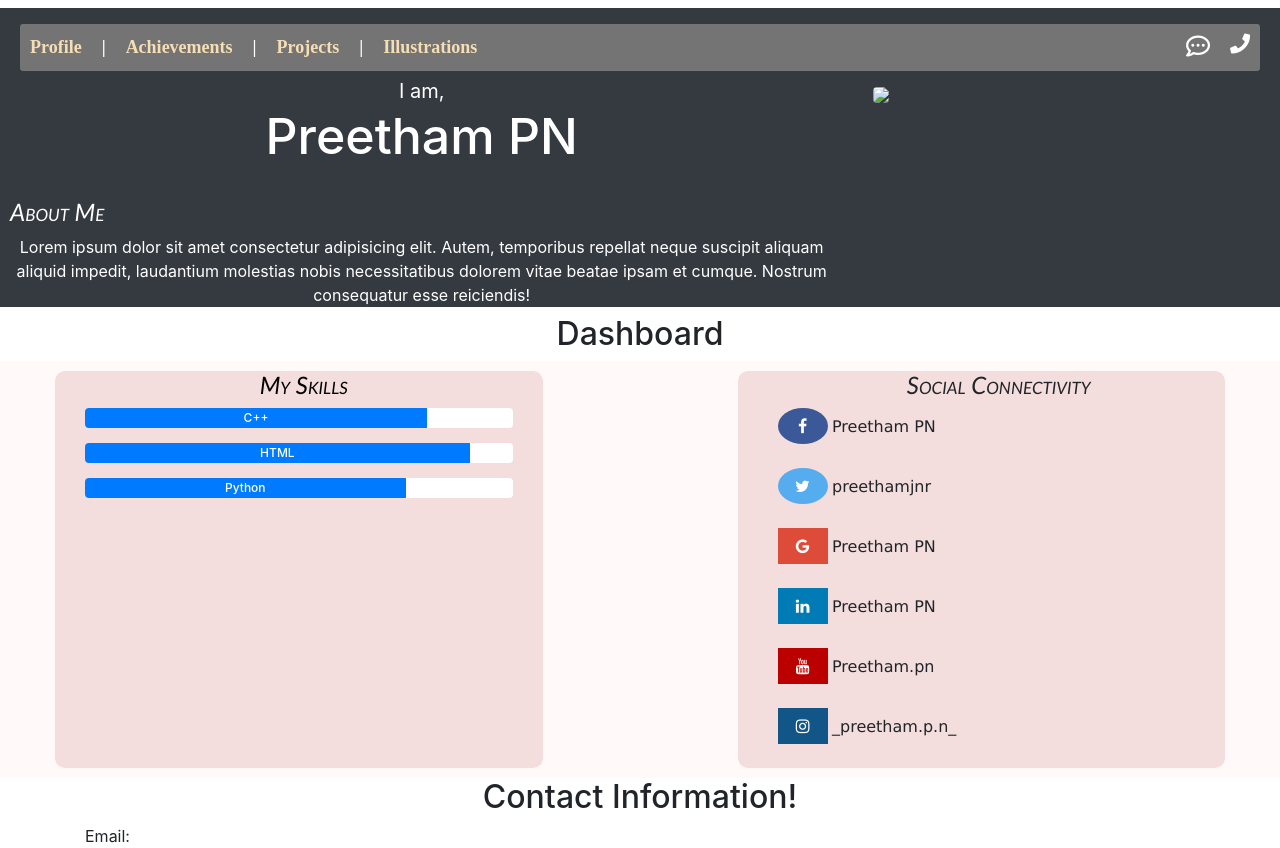
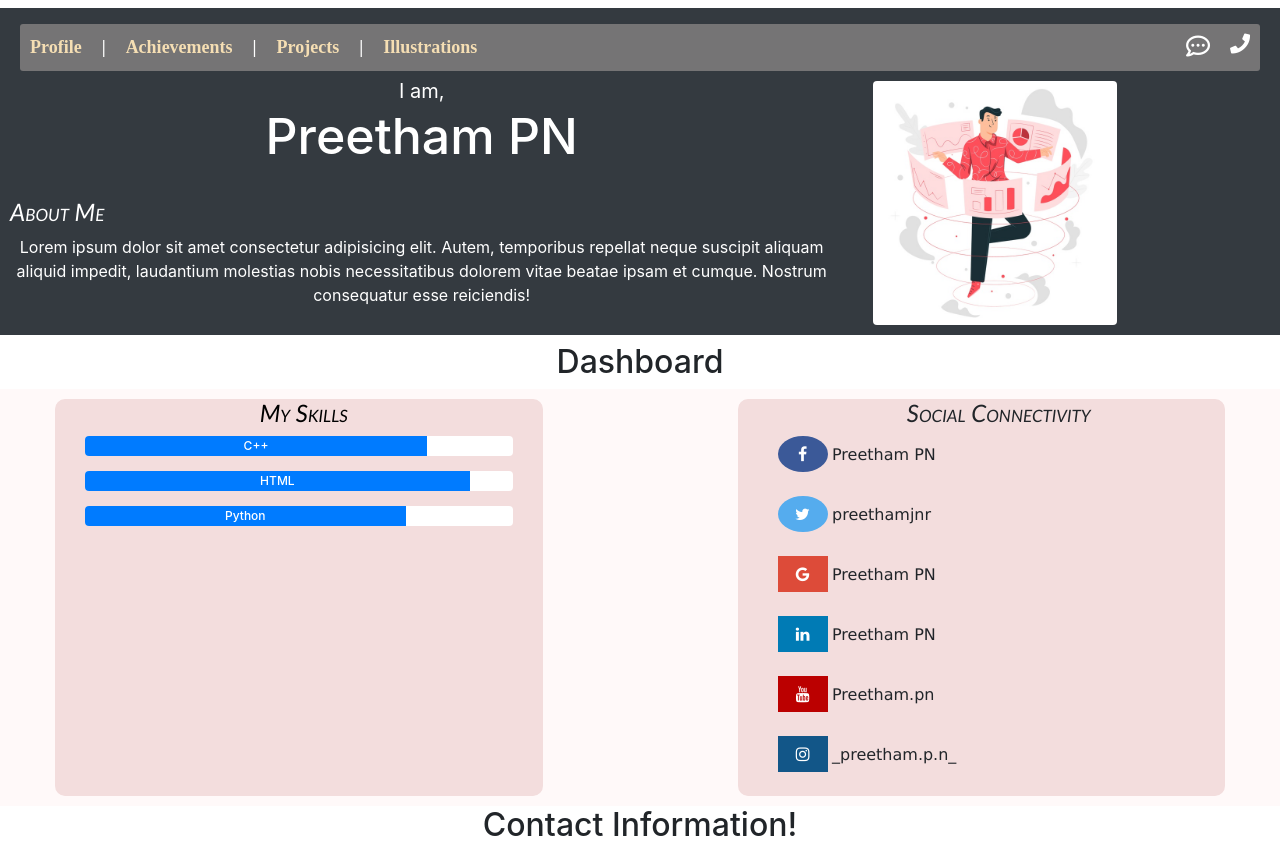
Before and after one commit to Preetham-007/my-profile, a plain HTML site: page profile.html in a window 1280 px wide. Shown: the top 848 px of the page. Drawn offline with nearby package versions, Linux system fonts and the light colour scheme; the site is published under a folder, as on GitHub Pages, so addresses that start at the root find nothing.

Commit message:
Update profile.html

```diff
--- a/profile.html
+++ b/profile.html
@@ -36,7 +36,7 @@
                  Nostrum consequatur esse reiciendis!
             </div>
             <div class="col-sm-4" style="padding-bottom: 10px;margin-top: 10px;">
-                <img src="/images/illus-2.jpg" class="rounded" width="60%">
+                <img src="images/illus-2.jpg" class="rounded" width="60%">
             </div>
         </div>
     </div>
```
